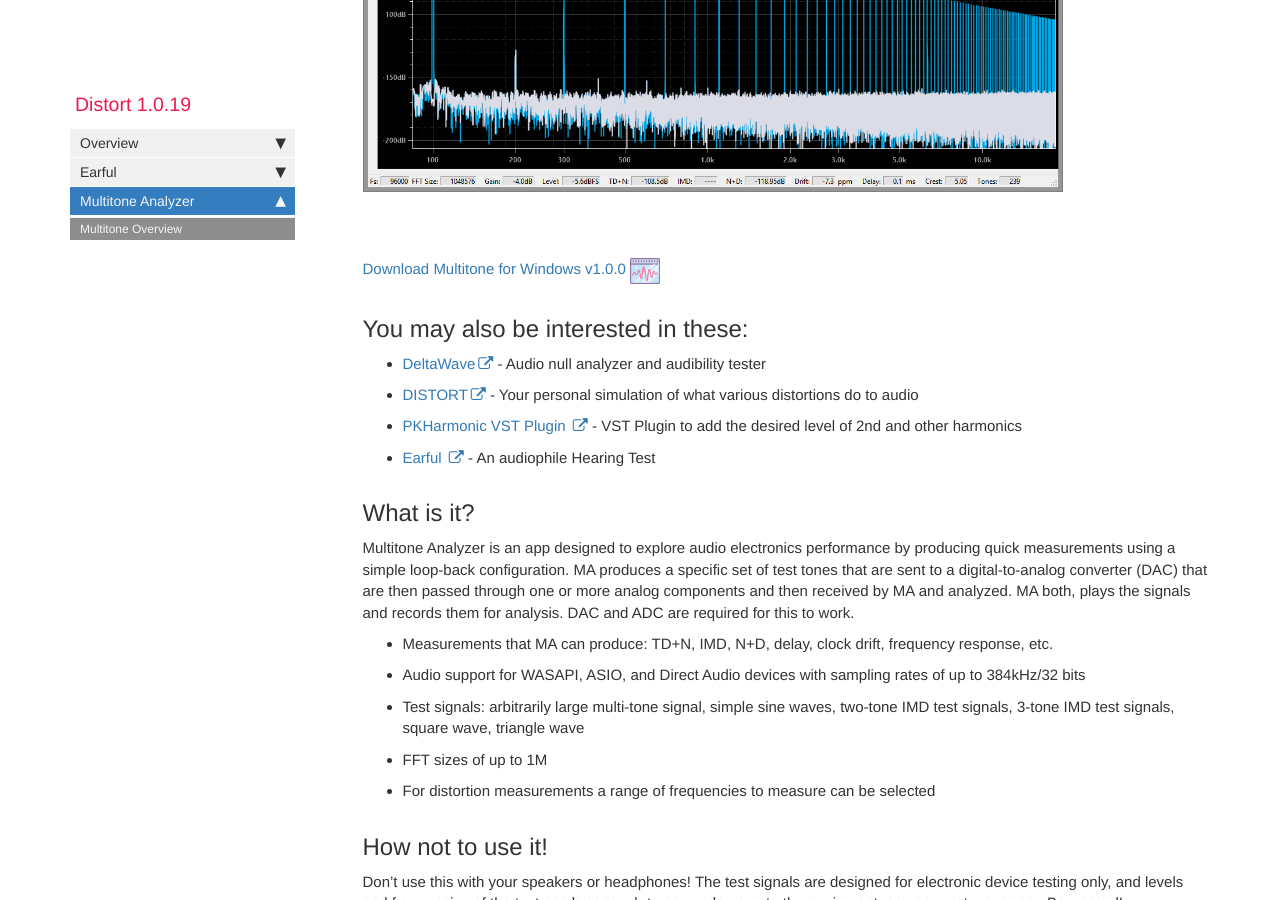
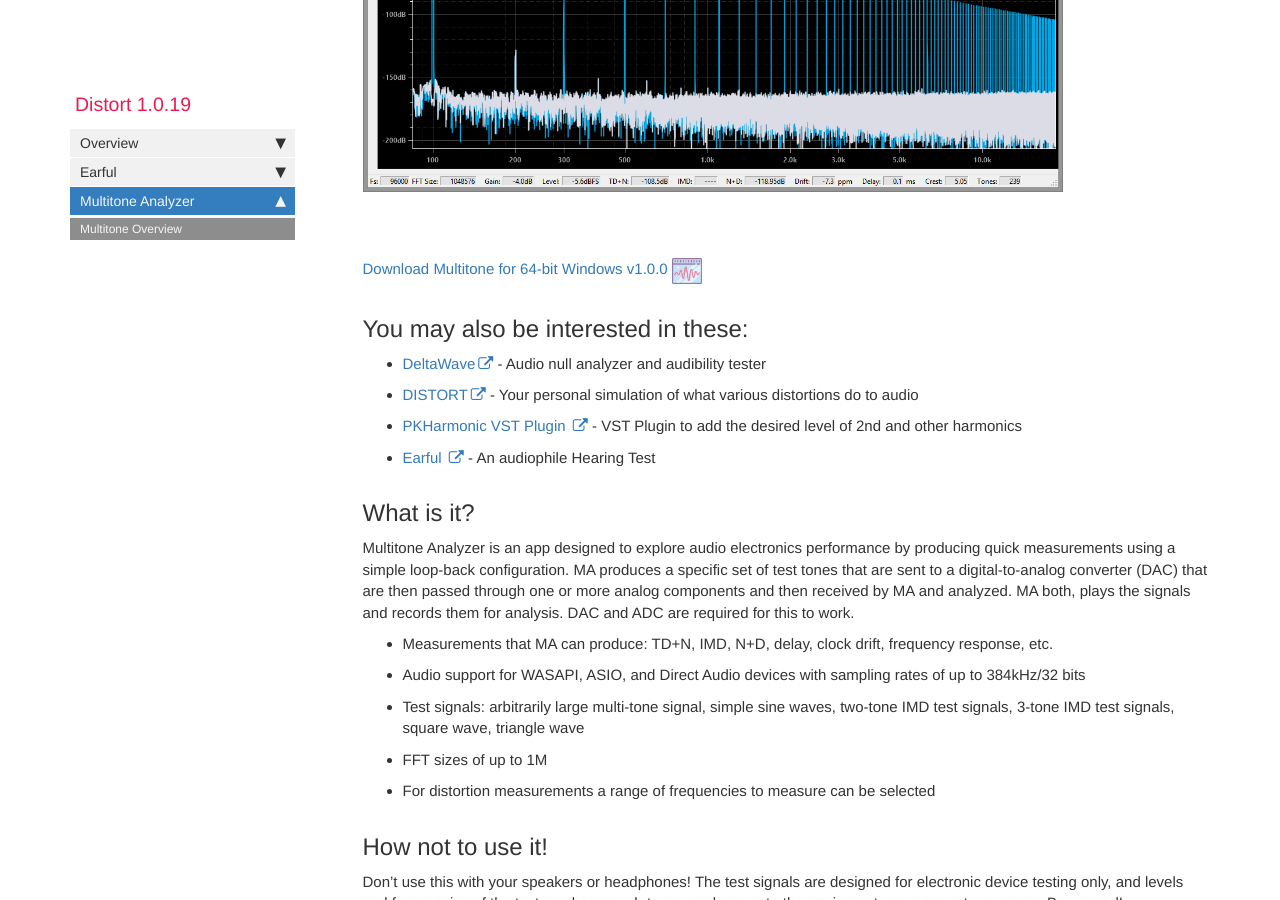
Before and after one commit to pkane2001/Distort, a Jekyll site: the page built from docs/multitone.md, in a window 1280 px wide and 900 px high, scrolled down 1315 px. Built offline with Jekyll 4.4.1, drawn with Linux system fonts in a browser that asks for light colours; nearby versions of some CDN libraries; our own code applies the rules of GitHub Pages for plain Markdown files; comment, search, counter and statistics services are not loaded.

```diff
--- a/docs/multitone.md
+++ b/docs/multitone.md
@@ -21,7 +21,7 @@ comments: true
 <br>
 
 
-<a href="MultitoneSetup.zip">Download Multitone for Windows v1.0.0   <input type="image" id="ma" alt="Multitone" src="images/multitone_logo.png" width="30" align="top" />   </a>
+<a href="MultitoneSetup.zip">Download Multitone for 64-bit Windows v1.0.0   <input type="image" id="ma" alt="Multitone" src="images/multitone_logo.png" width="30" align="top" />   </a>
 
 
 
```
